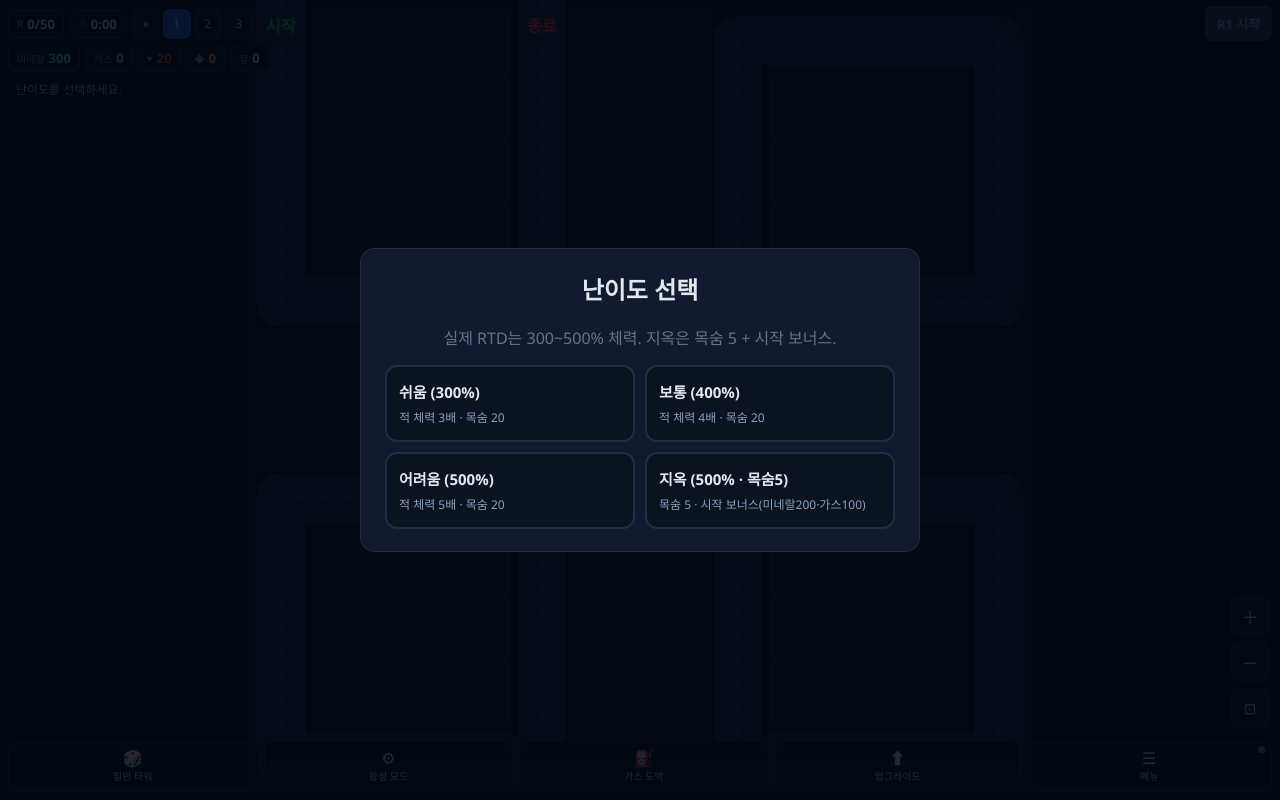
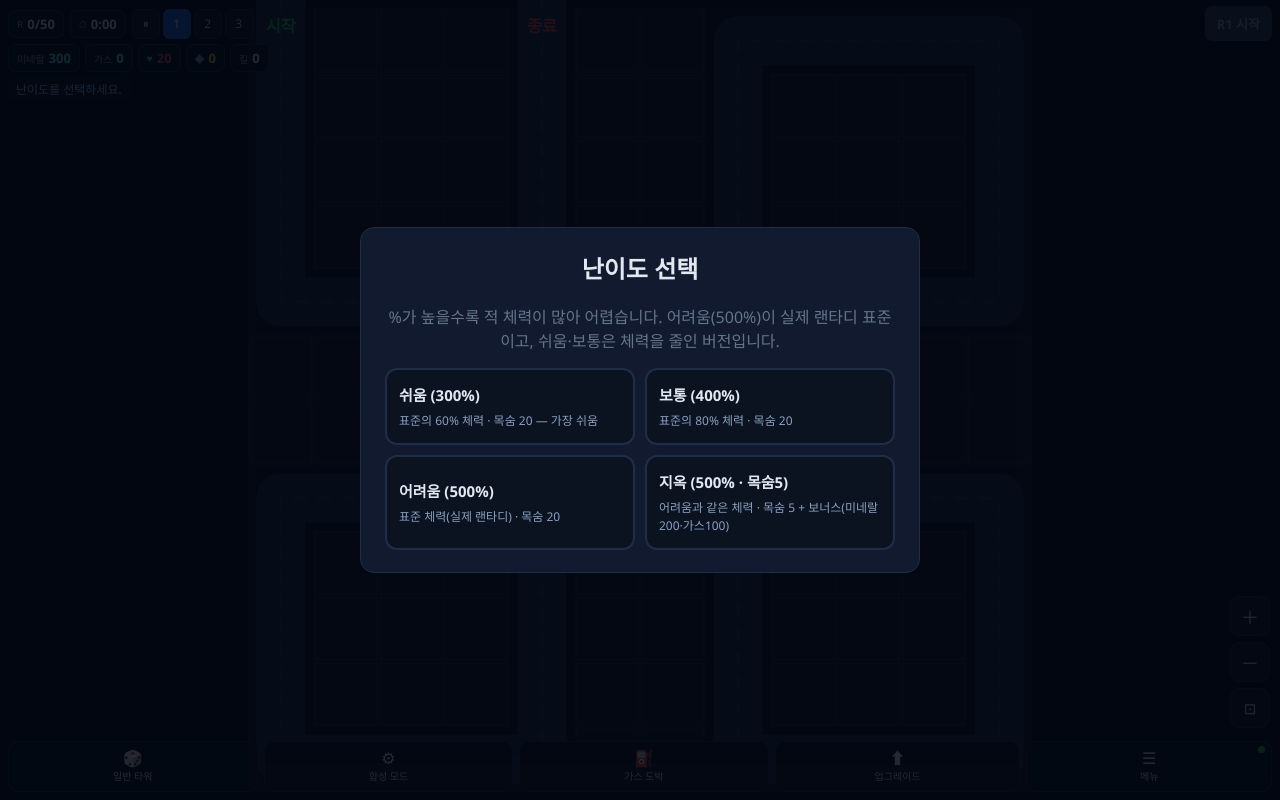
Before and after one commit to jojaes0/random_tower_defense, a Vue app: page / in a window 1280 px wide. Built offline with nearby package versions, Linux system fonts and the light colour scheme.

Commit message:
fix: 난이도 안내 멘트 개선 — '적 체력 N배' → 표준(어려움) 대비 %로
어려움(500%)=실제 랜타디 표준 체력, 보통 80%·쉬움 60%로 명확화

Co-Authored-By: Claude Opus 4.8 (1M context) <noreply@anthropic.com>

```diff
--- a/src/App.vue
+++ b/src/App.vue
@@ -266,7 +266,7 @@ const toggleMenu = () => {
     <div v-if="state.phase === 'select-difficulty'" class="overlay">
       <div class="modal">
         <h2>난이도 선택</h2>
-        <p class="muted">실제 RTD는 300~500% 체력. 지옥은 목숨 5 + 시작 보너스.</p>
+        <p class="muted">%가 높을수록 적 체력이 많아 어렵습니다. 어려움(500%)이 실제 랜타디 표준이고, 쉬움·보통은 체력을 줄인 버전입니다.</p>
         <div class="diff-grid">
           <button v-for="d in DIFFICULTIES" :key="d.id" class="diff-card" @click="engine.chooseDifficulty(d.id)"><b>{{ d.name }}</b><p>{{ d.desc }}</p></button>
         </div>
--- a/src/engine/balance.ts
+++ b/src/engine/balance.ts
@@ -66,11 +66,12 @@ export const BALANCE = {
 } as const
 
 /** 난이도 */
+// 어려움(500%)이 실제 랜타디 표준 체력. 보통·쉬움은 그 체력을 줄인 버전(80%·60%).
 export const DIFFICULTIES: Difficulty[] = [
-  { id: 'd300', name: '쉬움 (300%)', desc: '적 체력 3배 · 목숨 20', hpMult: 3, startLife: 20, startMineralBonus: 0, startGasBonus: 0 },
-  { id: 'd400', name: '보통 (400%)', desc: '적 체력 4배 · 목숨 20', hpMult: 4, startLife: 20, startMineralBonus: 0, startGasBonus: 0 },
-  { id: 'd500', name: '어려움 (500%)', desc: '적 체력 5배 · 목숨 20', hpMult: 5, startLife: 20, startMineralBonus: 0, startGasBonus: 0 },
-  { id: 'hell', name: '지옥 (500% · 목숨5)', desc: '목숨 5 · 시작 보너스(미네랄200·가스100)', hpMult: 5, startLife: 5, startMineralBonus: 200, startGasBonus: 100 },
+  { id: 'd300', name: '쉬움 (300%)', desc: '표준의 60% 체력 · 목숨 20 — 가장 쉬움', hpMult: 3, startLife: 20, startMineralBonus: 0, startGasBonus: 0 },
+  { id: 'd400', name: '보통 (400%)', desc: '표준의 80% 체력 · 목숨 20', hpMult: 4, startLife: 20, startMineralBonus: 0, startGasBonus: 0 },
+  { id: 'd500', name: '어려움 (500%)', desc: '표준 체력(실제 랜타디) · 목숨 20', hpMult: 5, startLife: 20, startMineralBonus: 0, startGasBonus: 0 },
+  { id: 'hell', name: '지옥 (500% · 목숨5)', desc: '어려움과 같은 체력 · 목숨 5 + 보너스(미네랄200·가스100)', hpMult: 5, startLife: 5, startMineralBonus: 200, startGasBonus: 100 },
 ]
 
 /** 게임유닛 사거리 → 픽셀 환산. 실제 SC2 비율: 건설 타일 1칸 = 2 게임유닛 → 사거리 1 = 0.5칸 */
```
